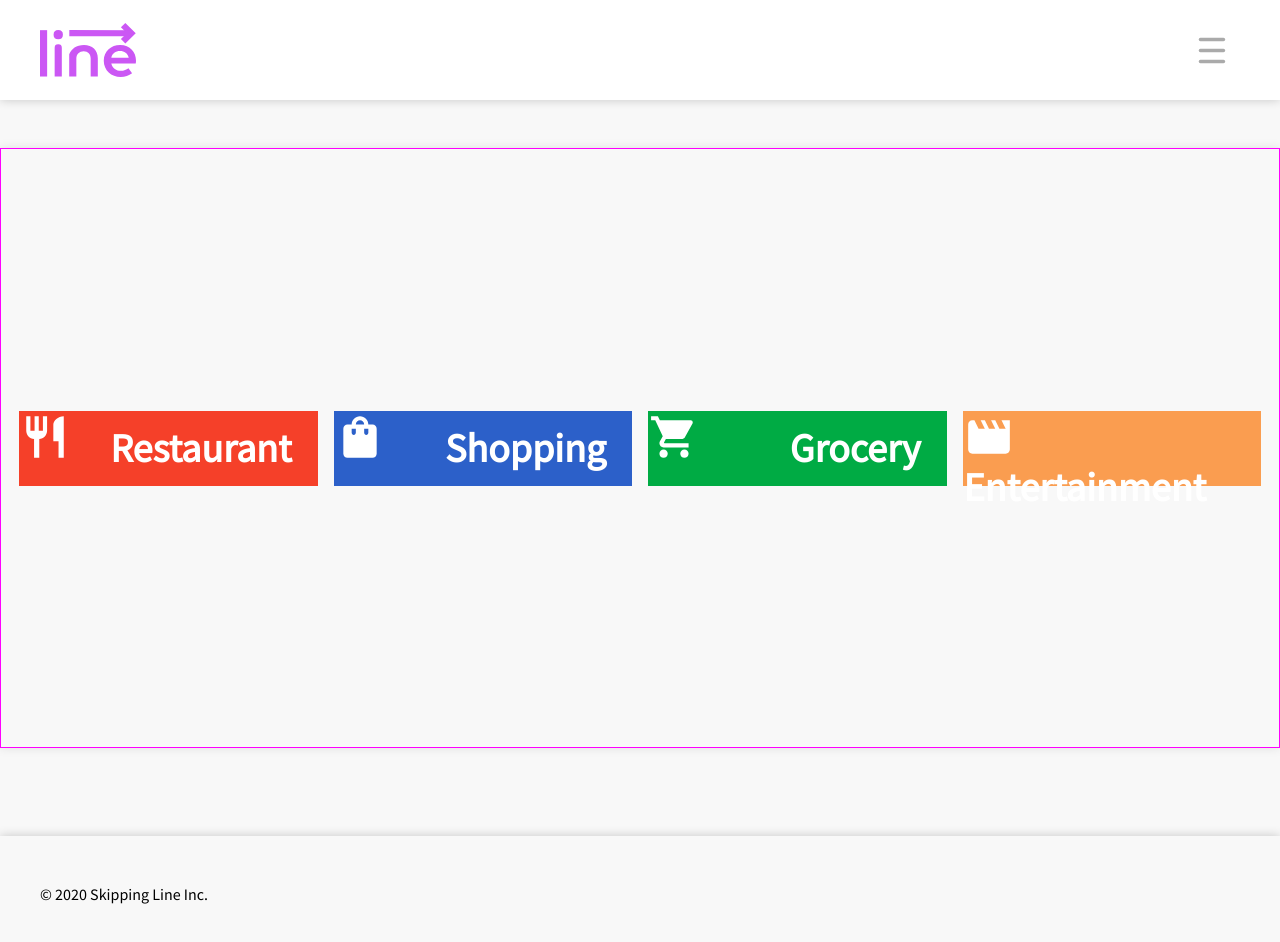
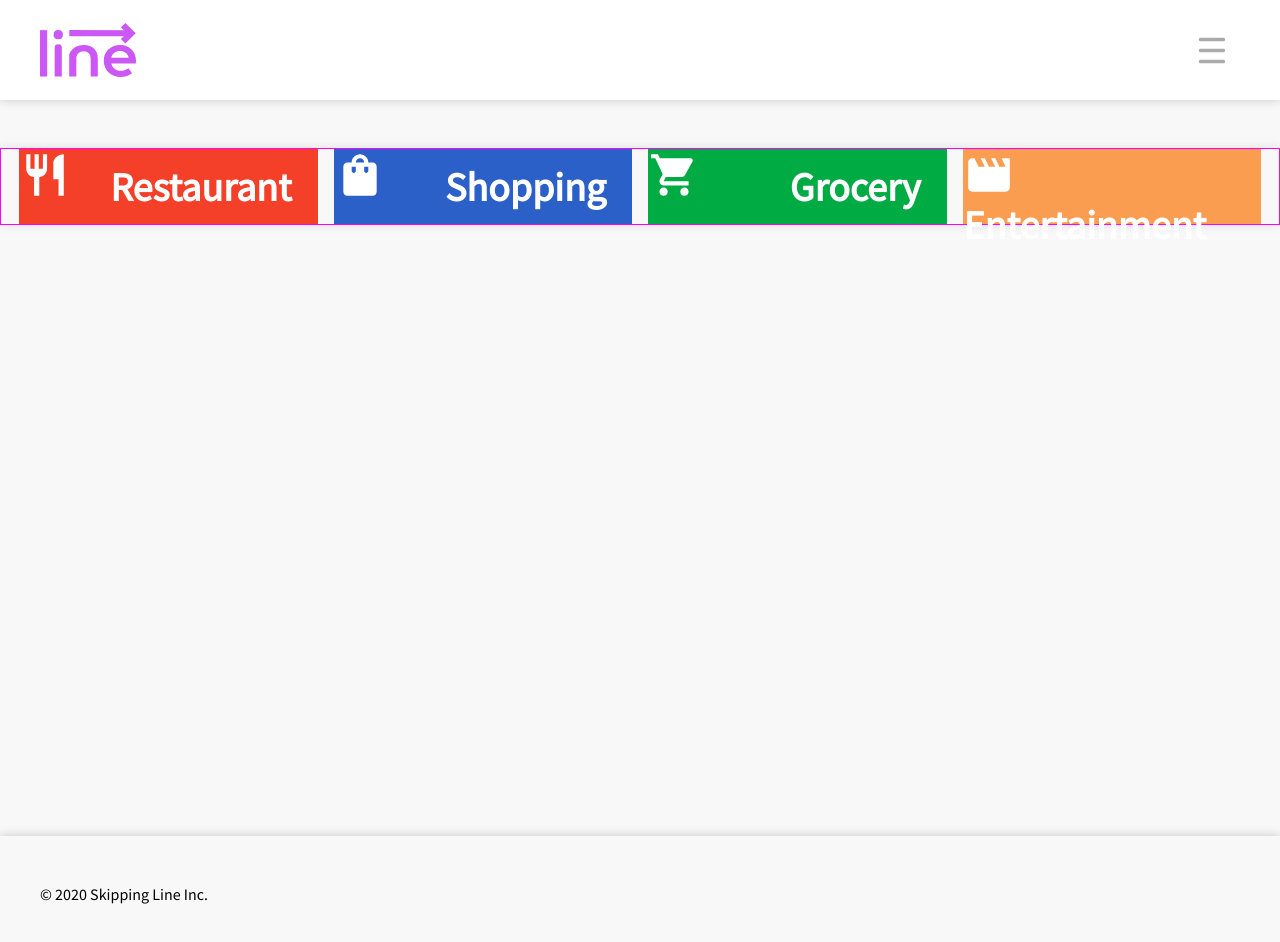
Before and after one commit to skippingline/skippingline.github.io, a React (Create React App) app: page /xavierspage in a window 1280 px wide. Shown: the top 942 px of the page. Built offline with nearby package versions, Linux system fonts and the light colour scheme.

Commit message:
cat page tweaks

```diff
--- a/src/main.scss
+++ b/src/main.scss
@@ -206,7 +206,7 @@ footer {
 .categorypageboxes{
     border: 1px solid magenta;
     margin-top: 0em;
-    height: 600px;
+    height: auto;
     display: flex;
     justify-content: center;
     align-items: center;
```
